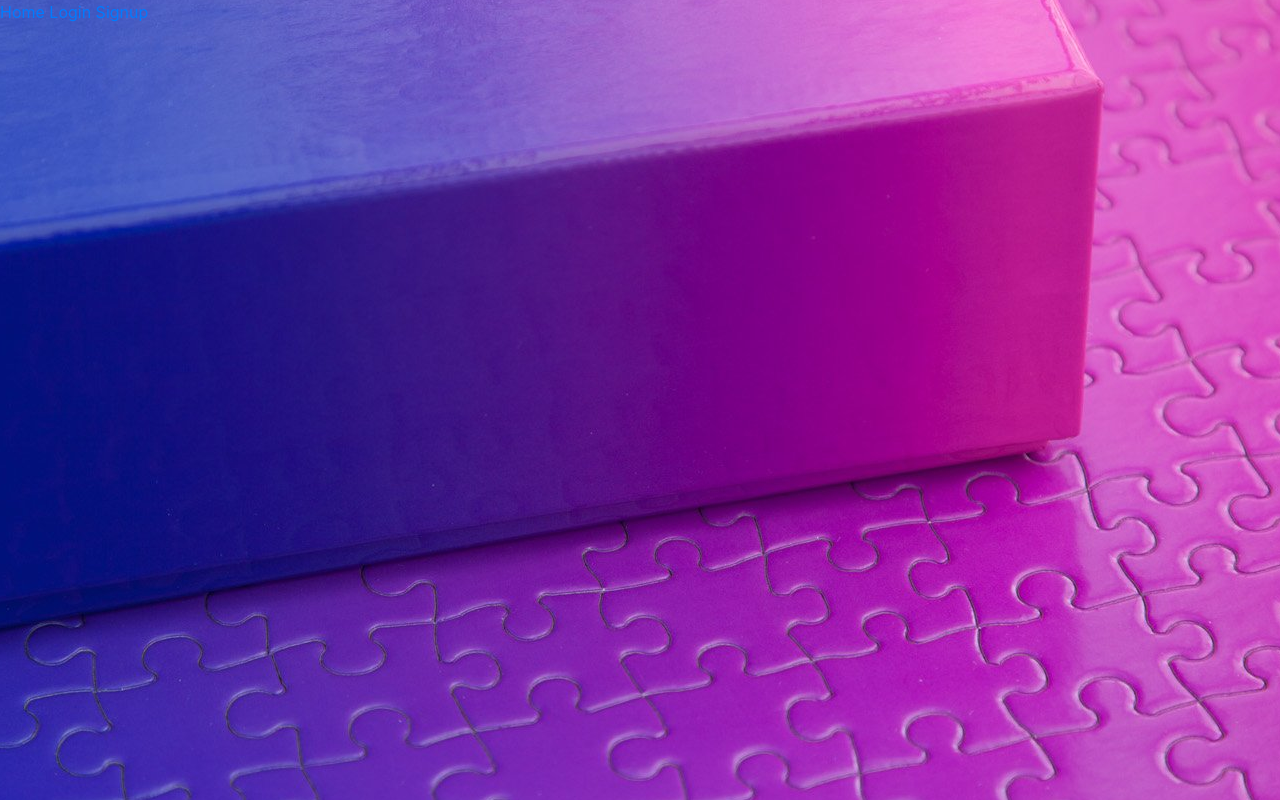
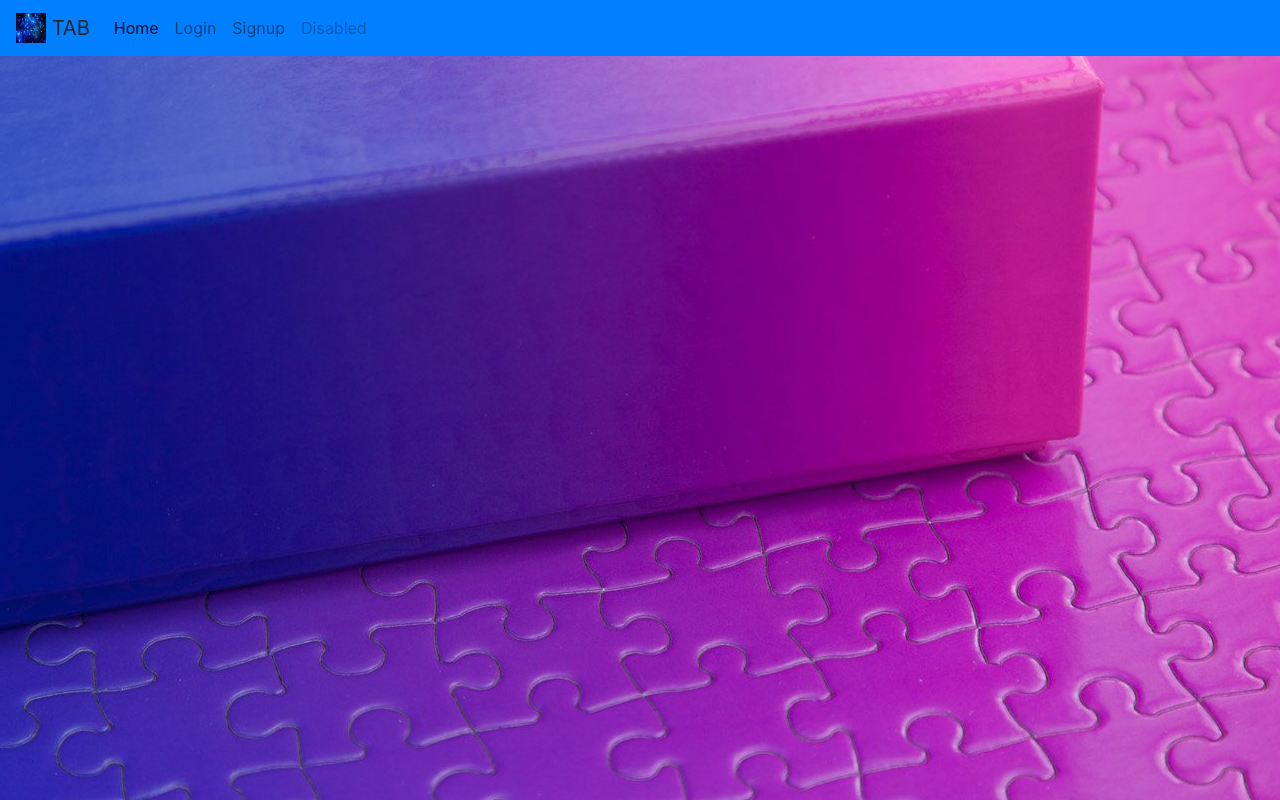
Before and after one commit to SolcanMoise/TAB, a website: page index.html in a window 1280 px wide. Drawn offline with nearby package versions, Linux system fonts and the light colour scheme; some packages are replaced by stand-ins of ours.

Commit message:
Create navbar

```diff
--- a/navigation/navigation.html
+++ b/navigation/navigation.html
@@ -1,5 +1,28 @@
-<div>
-    <a ui-sref="home" ui-sref-active="active">Home</a>
-    <a ui-sref="login" ui-sref-active="active">Login</a>
-    <a ui-sref="signup" ui-sref-active="active">Signup</a>
-</div>
+<nav class="navbar navbar-expand-lg navbar-light" style="background-color: #0080FF;">
+    <a class="navbar-brand">
+        <img src="/resources/logo.jpg" width="30" height="30" class="d-inline-block align-top"
+            alt="">
+        TAB
+    </a>
+    <button class="navbar-toggler" type="button" data-toggle="collapse" data-target="#navbarNav"
+        aria-controls="navbarNav" aria-expanded="false" aria-label="Toggle navigation">
+        <span class="navbar-toggler-icon"></span>
+    </button>
+    <div class="collapse navbar-collapse" id="navbarNav">
+        <ul class="navbar-nav">
+            <li class="nav-item active">
+                <a class="nav-link" ui-sref="home" ui-sref-active="active">Home <span
+                        class="sr-only">(current)</span></a>
+            </li>
+            <li class="nav-item">
+                <a class="nav-link" ui-sref="login" ui-sref-active="active">Login</a>
+            </li>
+            <li class="nav-item">
+                <a class="nav-link" ui-sref="signup" ui-sref-active="active">Signup</a>
+            </li>
+            <li class="nav-item">
+                <a class="nav-link disabled" href="#">Disabled</a>
+            </li>
+        </ul>
+    </div>
+</nav>
```
Also changed, not shown: resources/logo.jpg (added).
